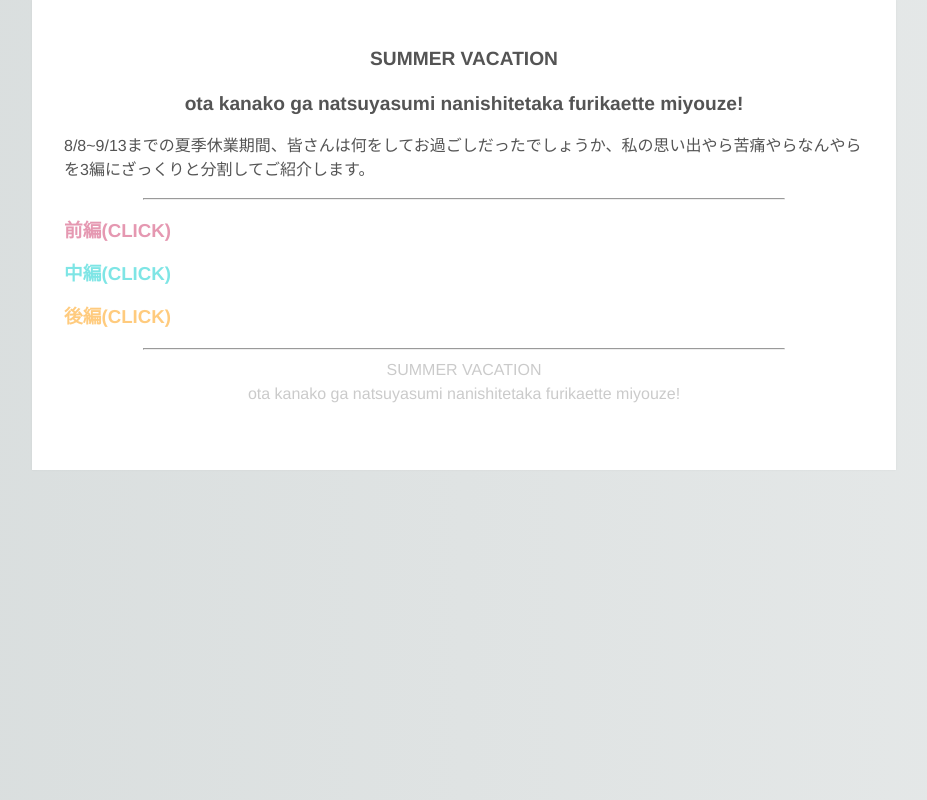
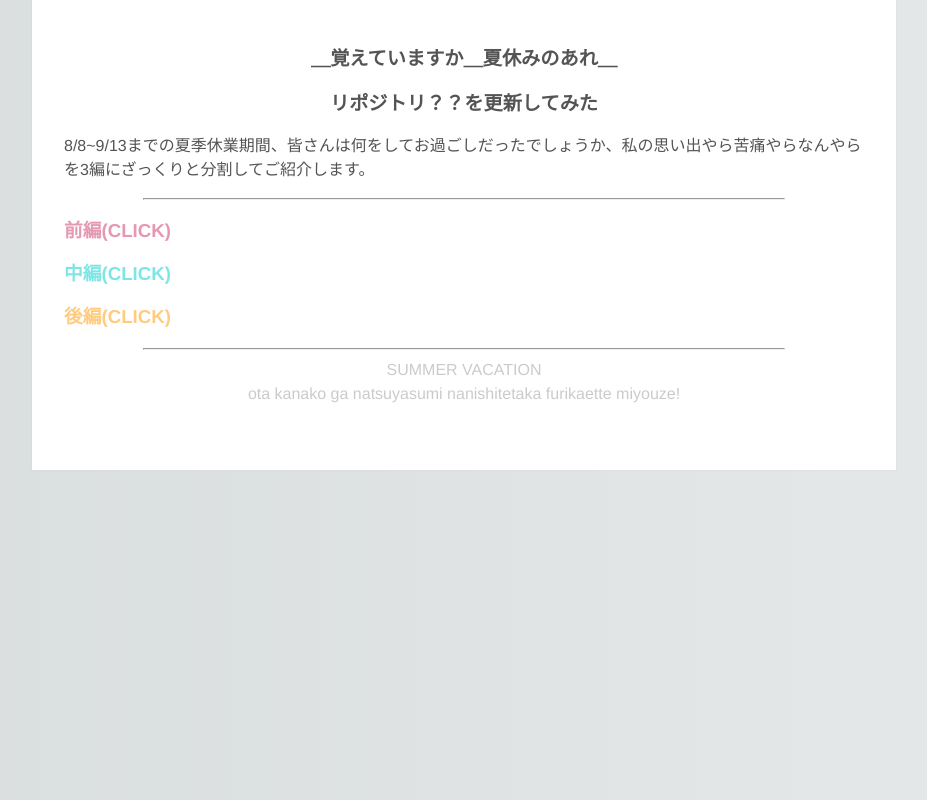
Before and after one commit to Kanako-ghub/Kanako-ghub.github.io, a plain HTML site: page summer.html in a window 1280 px wide. Shown: the whole page, without its empty margins (176-1103 px from the left). Drawn offline with nearby package versions, Linux system fonts and the light colour scheme.

Commit message:
appdate_commt_kadai01

```diff
--- a/summer.html
+++ b/summer.html
@@ -44,8 +44,8 @@
     <body>
 
       <header>
-          <h1>SUMMER VACATION</h1>
-          <h2>ota kanako ga natsuyasumi nanishitetaka furikaette miyouze!</h2>
+          <h1>＿覚えていますか＿夏休みのあれ＿</h1>
+          <h2>リポジトリ？？を更新してみた</h2>
 
               <p>
                   8/8~9/13までの夏季休業期間、皆さんは何をしてお過ごしだったでしょうか、私の思い出やら苦痛やらなんやらを3編にざっくりと分割してご紹介します。
```
